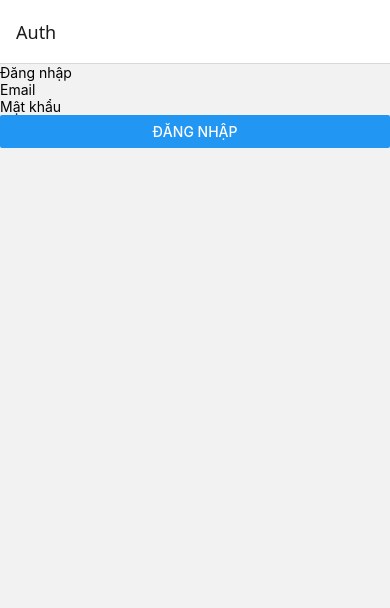
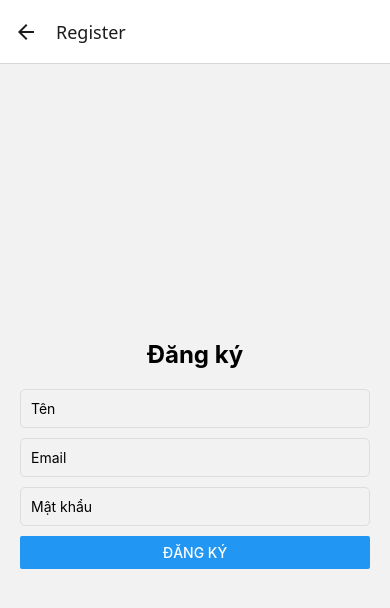
Before and after one commit to thainhhe/fitness-app, a React Native app: screen /Register in a window 390 px wide. Shown: the top 608 px of the page. Built offline with nearby package versions, Linux system fonts and the light colour scheme.

Commit message:
add data

```diff
--- a/App.js
+++ b/App.js
@@ -4,6 +4,8 @@ import { createStackNavigator } from "@react-navigation/stack";
 import AuthScreen from "./screens/AuthScreen";
 import HomeScreen from "./screens/HomeScreen";
 import ExerciseDetailScreen from "./screens/ExerciseDetailScreen";
+import VerifyScreen from "./screens/VerifyScreen";
+import RegisterScreen from "./screens/RegisterScreen";
 
 const Stack = createStackNavigator();
 
@@ -12,6 +14,8 @@ export default function App() {
     <NavigationContainer>
       <Stack.Navigator initialRouteName="Auth">
         <Stack.Screen name="Auth" component={AuthScreen} />
+        <Stack.Screen name="Verify" component={VerifyScreen} />
+        <Stack.Screen name="Register" component={RegisterScreen} />
         <Stack.Screen name="Home" component={HomeScreen} />
         <Stack.Screen name="ExerciseDetail" component={ExerciseDetailScreen} />
       </Stack.Navigator>
--- a/api.js
+++ b/api.js
@@ -1,6 +1,6 @@
 import axios from "axios";
 
-const API_URL = "http://192.168.100.140:3001";
+const API_URL = "http://10.33.43.227:3001";
 
 const api = axios.create({
   baseURL: API_URL, // Sử dụng API_URL chuẩn
--- a/app.json
+++ b/app.json
@@ -12,6 +12,7 @@
       "resizeMode": "contain",
       "backgroundColor": "#ffffff"
     },
+    "hermes": true,
     "ios": {
       "supportsTablet": true
     },
--- a/db.json
+++ b/db.json
@@ -1,14 +1,106 @@
 {
   "users": [
-      { "id": 1, "name": "Người dùng 1", "email": "abc@gmail.com", "password": "123456" }
+    {
+      "id": 1,
+      "name": "Người dùng 1",
+      "email": "abc@gmail.com",
+      "password": "123456",
+      "verified": true
+    },
+    {
+      "id": 2,
+      "name": "Người dùng 2",
+      "email": "user2@gmail.com",
+      "password": "654321",
+      "verified": true
+    },
+    {
+      "id": "2845",
+      "name": "Thái",
+      "email": "acquynho2000@gmail.com",
+      "password": "123456",
+      "verified": true
+    }
   ],
   "exercises": [
-      { "id": 1, "name": "Push-up", "description": "Bài tập chống đẩy cơ bản.", "image": "url_to_image", "video": "url_to_video" }
+    {
+      "id": 1,
+      "name": "Push-up",
+      "description": "Bài tập chống đẩy cơ bản.",
+      "image": "url_to_image",
+      "video": "url_to_video"
+    },
+    {
+      "id": 2,
+      "name": "Squat",
+      "description": "Bài tập giúp tăng cường sức mạnh cơ chân.",
+      "image": "url_to_image",
+      "video": "url_to_video"
+    },
+    {
+      "id": 3,
+      "name": "Plank",
+      "description": "Bài tập giúp tăng cường cơ bụng và lưng.",
+      "image": "url_to_image",
+      "video": "url_to_video"
+    },
+    {
+      "id": 4,
+      "name": "Jumping Jacks",
+      "description": "Bài tập giúp tăng nhịp tim và đốt cháy calo.",
+      "image": "url_to_image",
+      "video": "url_to_video"
+    },
+    {
+      "id": 5,
+      "name": "Lunges",
+      "description": "Bài tập giúp săn chắc cơ mông và đùi.",
+      "image": "url_to_image",
+      "video": "url_to_video"
+    }
   ],
   "workouts": [
-      { "id": 1, "name": "Full Body Workout", "exercises": [1] }
+    {
+      "id": 1,
+      "name": "Full Body Workout",
+      "exercises": [
+        1,
+        2,
+        3
+      ]
+    },
+    {
+      "id": 2,
+      "name": "Leg Day",
+      "exercises": [
+        2,
+        5
+      ]
+    },
+    {
+      "id": 3,
+      "name": "Cardio Blast",
+      "exercises": [
+        4,
+        1
+      ]
+    }
   ],
   "mealPlans": [
-      { "id": 1, "name": "Chế độ ăn tăng cơ", "calories": 2500 }
+    {
+      "id": 1,
+      "name": "Chế độ ăn tăng cơ",
+      "calories": 2500
+    },
+    {
+      "id": 2,
+      "name": "Chế độ ăn giảm cân",
+      "calories": 1800
+    },
+    {
+      "id": 3,
+      "name": "Chế độ ăn duy trì cân nặng",
+      "calories": 2200
+    }
   ]
 }
--- a/screens/AuthScreen.js
+++ b/screens/AuthScreen.js
@@ -1,5 +1,5 @@
 import React, { useState } from "react";
-import { View, Text, TextInput, Button } from "react-native";
+import { View, Text, TextInput, Button, StyleSheet } from "react-native";
 import AsyncStorage from "@react-native-async-storage/async-storage";
 import api from "../api";
 
@@ -8,27 +8,82 @@ const AuthScreen = ({ navigation }) => {
   const [password, setPassword] = useState("");
 
   const login = async () => {
-    const res = await api.get("/users", { params: { email, password } });
-    if (res.data.length > 0) {
-      await AsyncStorage.setItem("user", JSON.stringify(res.data[0]));
-      navigation.navigate("Home");
-    } else {
-      alert("Sai thông tin đăng nhập");
+    try {
+      const res = await api.post("/login", { email, password });
+      if (res.data.user) {
+        await AsyncStorage.setItem("user", JSON.stringify(res.data.user));
+        navigation.navigate("Home");
+      }
+    } catch (error) {
+      alert(error.response?.data?.error || "Sai thông tin đăng nhập");
+    }
+  };
+
+  const forgotPassword = async () => {
+    if (!email) {
+      alert("Vui lòng nhập email");
+      return;
+    }
+    try {
+      await api.post("/forgot-password", { email });
+      alert("Hướng dẫn đặt lại mật khẩu đã được gửi đến email của bạn");
+    } catch (error) {
+      alert(error.response?.data?.error || "Có lỗi xảy ra");
     }
   };
 
   return (
-    <View>
-      <Text>Đăng nhập</Text>
-      <TextInput placeholder="Email" onChangeText={setEmail} />
+    <View style={styles.container}>
+      <Text style={styles.title}>Đăng nhập</Text>
       <TextInput
+        style={styles.input}
+        placeholder="Email"
+        onChangeText={setEmail}
+        value={email}
+        keyboardType="email-address"
+      />
+      <TextInput
+        style={styles.input}
         placeholder="Mật khẩu"
         secureTextEntry
         onChangeText={setPassword}
+        value={password}
       />
       <Button title="Đăng nhập" onPress={login} />
+      <View style={styles.buttonContainer}>
+        <Button
+          title="Đăng ký"
+          onPress={() => navigation.navigate("Register")}
+        />
+        <Button title="Quên mật khẩu?" onPress={forgotPassword} />
+      </View>
     </View>
   );
 };
 
+const styles = StyleSheet.create({
+  container: {
+    flex: 1,
+    padding: 20,
+    justifyContent: "center",
+  },
+  title: {
+    fontSize: 24,
+    fontWeight: "bold",
+    marginBottom: 20,
+    textAlign: "center",
+  },
+  input: {
+    borderWidth: 1,
+    borderColor: "#ddd",
+    padding: 10,
+    marginBottom: 10,
+    borderRadius: 5,
+  },
+  buttonContainer: {
+    marginTop: 20,
+    gap: 10,
+  },
+});
+
 export default AuthScreen;
--- /dev/null
+++ b/screens/RegisterScreen.js
@@ -0,0 +1,69 @@
+import React, { useState } from "react";
+import { View, Text, TextInput, Button, StyleSheet } from "react-native";
+import api from "../api";
+
+const RegisterScreen = ({ navigation }) => {
+  const [name, setName] = useState("");
+  const [email, setEmail] = useState("");
+  const [password, setPassword] = useState("");
+
+  const register = async () => {
+    try {
+      await api.post("/register", { name, email, password });
+      alert("Vui lòng kiểm tra email để xác nhận tài khoản");
+      navigation.navigate("Auth");
+    } catch (error) {
+      alert(error.response?.data?.error || "Đã có lỗi xảy ra");
+    }
+  };
+
+  return (
+    <View style={styles.container}>
+      <Text style={styles.title}>Đăng ký</Text>
+      <TextInput
+        style={styles.input}
+        placeholder="Tên"
+        onChangeText={setName}
+        value={name}
+      />
+      <TextInput
+        style={styles.input}
+        placeholder="Email"
+        onChangeText={setEmail}
+        value={email}
+        keyboardType="email-address"
+      />
+      <TextInput
+        style={styles.input}
+        placeholder="Mật khẩu"
+        onChangeText={setPassword}
+        value={password}
+        secureTextEntry
+      />
+      <Button title="Đăng ký" onPress={register} />
+    </View>
+  );
+};
+
+const styles = StyleSheet.create({
+  container: {
+    flex: 1,
+    padding: 20,
+    justifyContent: "center",
+  },
+  title: {
+    fontSize: 24,
+    fontWeight: "bold",
+    marginBottom: 20,
+    textAlign: "center",
+  },
+  input: {
+    borderWidth: 1,
+    borderColor: "#ddd",
+    padding: 10,
+    marginBottom: 10,
+    borderRadius: 5,
+  },
+});
+
+export default RegisterScreen;
--- /dev/null
+++ b/screens/VerifyScreen.js
@@ -0,0 +1,42 @@
+import React, { useEffect } from "react";
+import { View, Text, ActivityIndicator, StyleSheet } from "react-native";
+import api from "../api";
+
+const VerifyScreen = ({ route, navigation }) => {
+  useEffect(() => {
+    const verifyEmail = async () => {
+      try {
+        const { token } = route.params;
+        await api.post("/verify", { token });
+        alert("Xác nhận email thành công");
+        navigation.replace("Auth");
+      } catch (error) {
+        alert("Xác nhận email thất bại");
+        navigation.replace("Auth");
+      }
+    };
+
+    verifyEmail();
+  }, []);
+
+  return (
+    <View style={styles.container}>
+      <ActivityIndicator size="large" color="#0000ff" />
+      <Text style={styles.text}>Đang xác nhận email...</Text>
+    </View>
+  );
+};
+
+const styles = StyleSheet.create({
+  container: {
+    flex: 1,
+    justifyContent: "center",
+    alignItems: "center",
+  },
+  text: {
+    marginTop: 20,
+    fontSize: 16,
+  },
+});
+
+export default VerifyScreen;
```
Also changed, not shown: 1 other file (tests, documents, lock files or other folders). Lines whose indentation alone changed are shown as unchanged.
